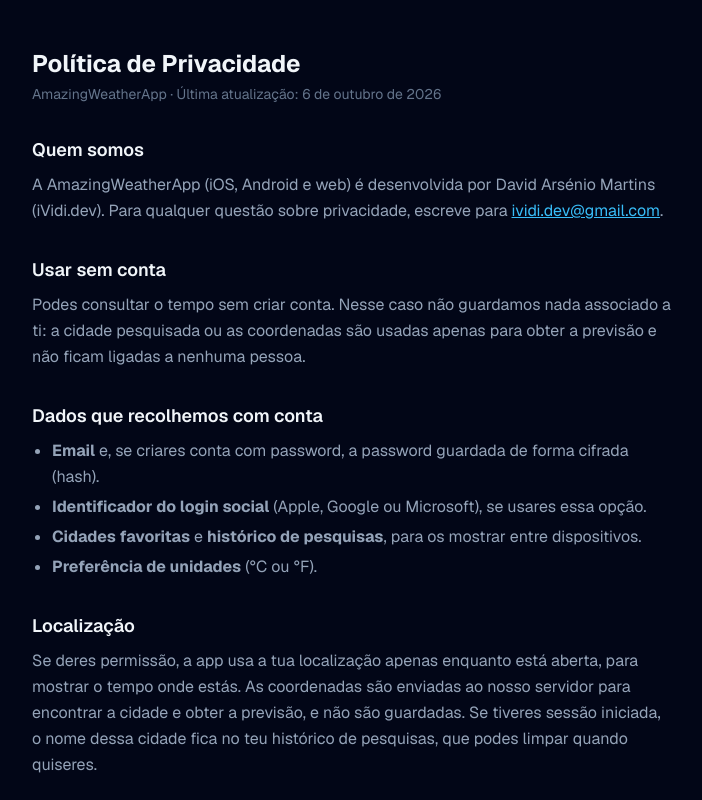
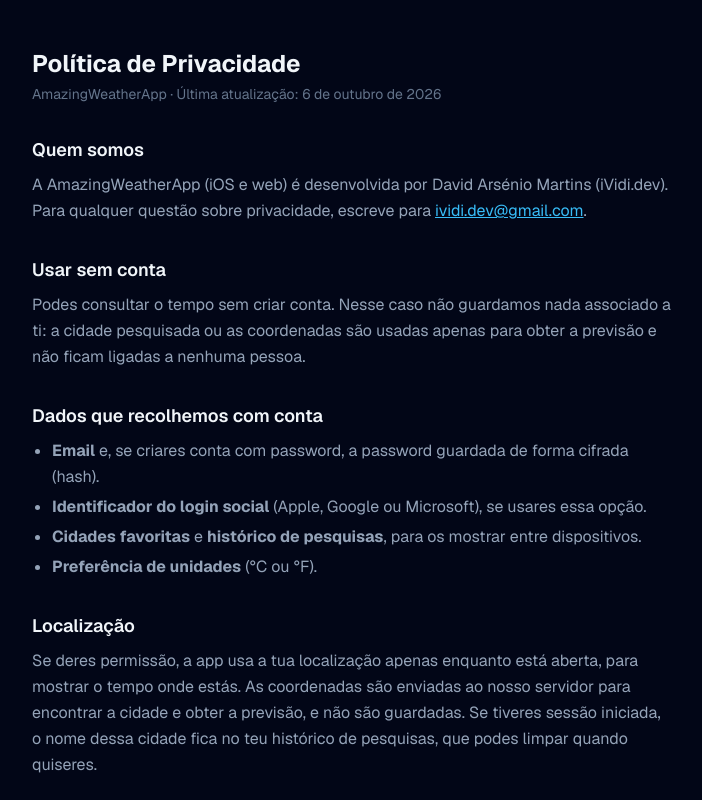
Before and after one commit to VidiPT89/WeatherApp, a Next.js app: page /privacy in a window 1280 px wide. Shown: the top 800 px of the page, without its empty margins (288-990 px from the left). Built offline with nearby package versions, Linux system fonts and the light colour scheme; no server answers.

Commit message:
Privacy and comments: drop retired Android client

```diff
--- a/src/app/privacy/page.tsx
+++ b/src/app/privacy/page.tsx
@@ -31,7 +31,7 @@ export default function PrivacyPage() {
 
       <Section title="Quem somos">
         <p>
-          A AmazingWeatherApp (iOS, Android e web) é desenvolvida por David Arsénio Martins (iVidi.dev). Para qualquer
+          A AmazingWeatherApp (iOS e web) é desenvolvida por David Arsénio Martins (iVidi.dev). Para qualquer
           questão sobre privacidade, escreve para <a className="text-accent underline" href={`mailto:${CONTACT_EMAIL}`}>{CONTACT_EMAIL}</a>.
         </p>
       </Section>
--- a/src/i18n/weatherDescription.ts
+++ b/src/i18n/weatherDescription.ts
@@ -6,8 +6,8 @@ import type { Locale } from "@/i18n/locale";
  * returns. That same raw string is also keyword-matched by `backgroundGradientFor` (see
  * `@/lib/weather-condition`) to pick the weather card's background gradient, so the raw value must
  * keep flowing into that function unchanged. This table only translates the copy actually shown to
- * the user — it must stay byte-for-byte identical to the equivalent table on the iOS and Android
- * clients so all three apps show the same wording for the same backend phrase.
+ * the user — it must stay byte-for-byte identical to the equivalent table in the iOS client so
+ * both apps show the same wording for the same backend phrase.
  */
 const PT_TRANSLATIONS: Record<string, string> = {
   "clear sky": "Céu limpo",
```
